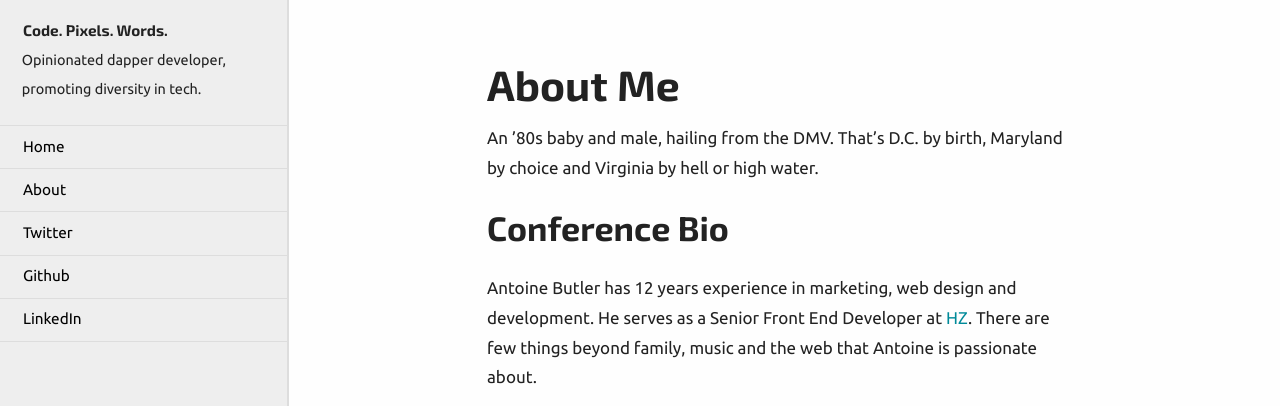
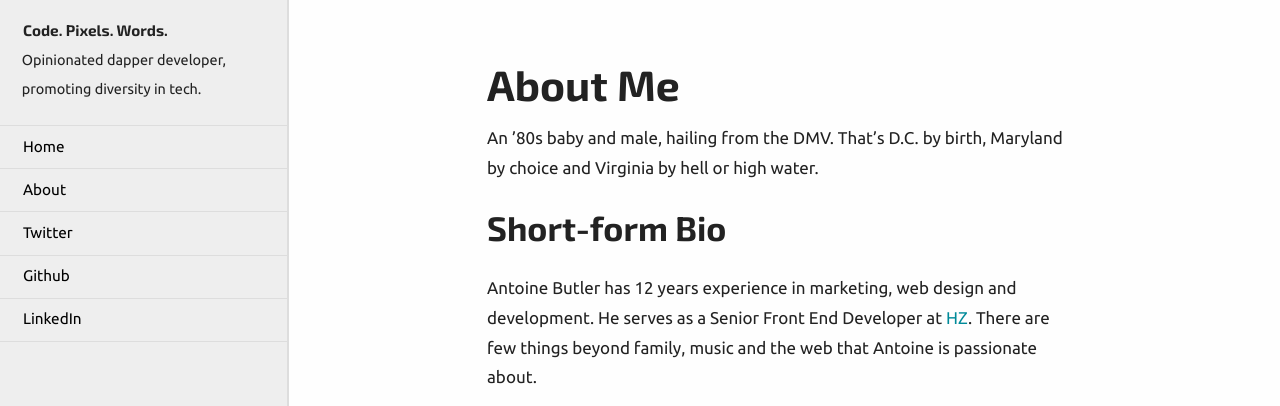
Before and after one commit to aebsr/aebsr.github.com, a Jekyll site: the page built from about.md, in a window 1280 px wide and 1283 px high. Shown: the top 406 px of the window. Built offline with Jekyll 4.4.1, drawn with Linux system fonts in a browser that asks for light colours.

Commit message:
until I speak, I don't need a "conference bio"

```diff
--- a/about.md
+++ b/about.md
@@ -6,7 +6,7 @@ description: "Antoine Butler Sr - designer, developer, musician."
 
 An ’80s baby and male, hailing from the DMV. That’s D.C. by birth, Maryland by choice and Virginia by hell or high water.
 
-## Conference Bio
+## Short-form Bio
 
 Antoine Butler has 12 years experience in marketing, web design and development. He serves as a Senior Front End Developer at [HZ](http://hzdg.com). There are few things beyond family, music and the web that Antoine is passionate about.
 
```
